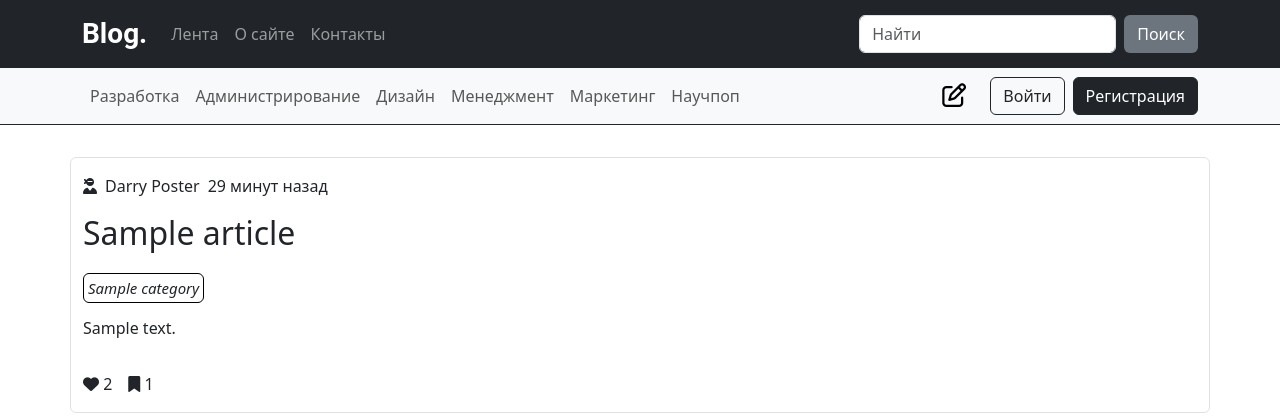
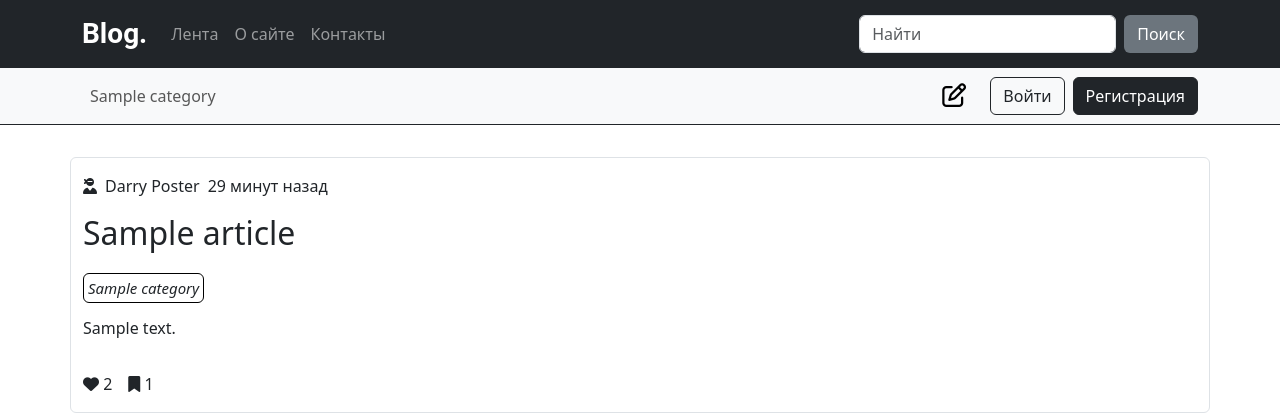
Before and after one commit to gderpy/my_blog, a Django app: page / in a window 1280 px wide. Shown: the top 420 px of the page. Run offline with Django 5.2, Linux system fonts and the light colour scheme; tables that the repository leaves empty hold one stand-in row (values such as "Sample post").

Commit message:
1) Добавлен пользовательский тэг для отображения категорий на главной странице из БД - Category [templatetags/blog_tags - show_categories]. Так же был добавлен шаблон, в котором было указано условие, при обстоятельствах должны отображаться категории.

```diff
--- /dev/null
+++ b/main/templates/main/list_categories.html
@@ -0,0 +1,15 @@
+<ul class="{{ ul_class }}">
+    {% for category in categories %}
+
+        {% if ul_class == "dropdown-menu" %}
+            <li><a class="dropdown-item" href="{% url 'show_category' category.slug %}">{{ category.name }}</a></li>
+        {% endif %}
+
+        {% if ul_class == "navbar-nav me-auto" %}
+            <li class="nav-item">
+                <a class="nav-link" href="{% url 'show_category' category.slug %}">{{ category.name }}</a>
+            </li>
+        {% endif %}
+
+    {% endfor %}
+</ul>
--- /dev/null
+++ b/main/templatetags/blog_tags.py
@@ -0,0 +1,18 @@
+from django import template
+from ..models import Category
+
+
+register = template.Library()
+
+
+@register.simple_tag()
+def get_categories():
+    return Category.objects.all()
+
+
+@register.inclusion_tag("main/list_categories.html")
+def show_categories(ul_class):
+    return {
+        "categories": Category.objects.all(),
+        "ul_class": ul_class
+        }
--- a/main/urls.py
+++ b/main/urls.py
@@ -8,4 +8,5 @@
     path("about/", views.about, name="about"),
     path("login/", views.login, name="login"),
     path("registration/", views.registration, name="registration"),
+    path("category/<slug:slug_name>/", views.show_category, name="show_category"),
 ]
--- a/main/views.py
+++ b/main/views.py
@@ -52,5 +52,9 @@
     return render(request, "main/registration.html")
 
 
+def show_category(request, slug_name):
+    return index(request)
+
+
 def page_not_found(request, exception):
     return HttpResponseNotFound("<h1>Страница не найдена</h1>")
--- a/pyproject.toml
+++ b/pyproject.toml
@@ -9,11 +9,11 @@
 python = "^3.10"
 Django = "^5.0.6"
 
+
 [tool.poetry.dev-dependencies]
 ipython = "^8.26.0"
 django-extensions = "^3.2.3"
-django-crispy-forms = "^2.2"
-crispy-bootstrap5 = "^2024.2"
+unidecode = "^1.3.8"
 
 
 [build-system]
--- a/templates/base.html
+++ b/templates/base.html
@@ -1,4 +1,5 @@
 {% load static %}
+{% load blog_tags %}
 
 <!DOCTYPE html>
 <html lang="en">
@@ -7,7 +8,6 @@
   <meta charset="UTF-8">
   <meta name="viewport" content="width=device-width, initial-scale=1.0">
   <title>{{ title }}</title>
-  {{ form.media }}
   <link rel="stylesheet" href="https://cdnjs.cloudflare.com/ajax/libs/font-awesome/6.5.1/css/all.min.css">
   <link rel="stylesheet" href="https://cdn.jsdelivr.net/npm/bootstrap@5.3.3/dist/css/bootstrap.min.css">
   <link rel="stylesheet" href="{% static 'main/css/styles.css' %}">
@@ -33,14 +33,7 @@
                             </li>
                             <li class="nav-item dropdown category-item">
                                 <a class="nav-link dropdown-toggle" href="#" role="button" data-bs-toggle="dropdown">Категории</a>
-                                <ul class="dropdown-menu">
-                                  <li><a class="dropdown-item" href="#">Разработка</a></li>
-                                  <li><a class="dropdown-item" href="#">Администрирование</a></li>
-                                  <li><a class="dropdown-item" href="#">Дизайн</a></li>
-                                  <li><a class="dropdown-item" href="#">Менеджмент</a></li>
-                                  <li><a class="dropdown-item" href="#">Маркетинг</a></li>
-                                  <li><a class="dropdown-item" href="#">Научпоп</a></li>
-                                </ul>
+                                {% show_categories "dropdown-menu" %}
                             </li>
                             <li class="nav-item">
                                 <a class="nav-link" href="{% url 'about' %}">О сайте</a>
@@ -66,26 +59,7 @@
             <nav class="navbar navbar-expand-sm text-bg-light border-bottom border-dark">
                 <div class="container">
                     <div class="collapse navbar-collapse" id="mynavbar">
-                        <ul class="navbar-nav me-auto">
-                            <li class="nav-item">
-                                <a class="nav-link" href="javascript:void(0)">Разработка</a>
-                            </li>
-                            <li class="nav-item">
-                                <a class="nav-link" href="javascript:void(0)">Администрирование</a>
-                            </li>
-                            <li class="nav-item">
-                                <a class="nav-link" href="javascript:void(0)">Дизайн</a>
-                            </li>
-                            <li class="nav-item">
-                                <a class="nav-link" href="javascript:void(0)">Менеджмент</a>
-                            </li>
-                            <li class="nav-item">
-                                <a class="nav-link" href="javascript:void(0)">Маркетинг</a>
-                            </li>
-                            <li class="nav-item">
-                                <a class="nav-link" href="javascript:void(0)">Научпоп</a>
-                            </li>
-                        </ul>
+                        {% show_categories "navbar-nav me-auto" %}
                         <div class="me-4">
                             <a href="{% url 'article_writing' %}" class="nav-link"><i class="fa-regular fa-pen-to-square fs-4"></i></a>
                         </div>
```
Also changed, not shown: main/templatetags/__init__.py (added), 1 other file.
